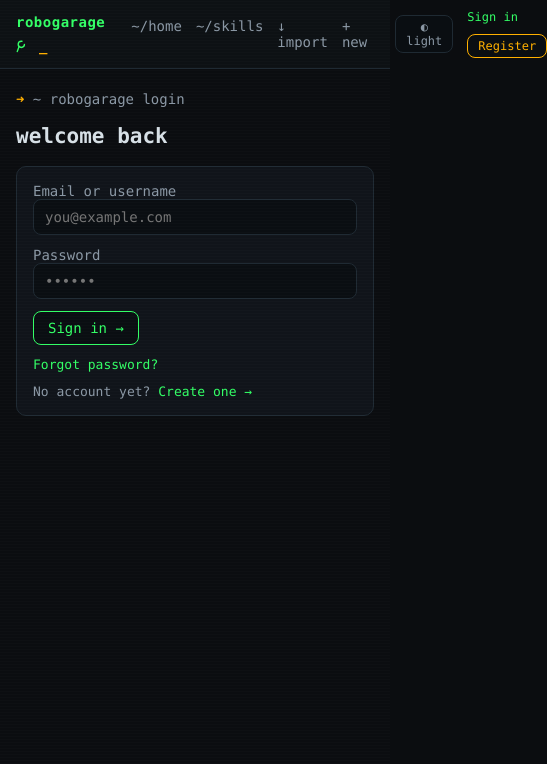
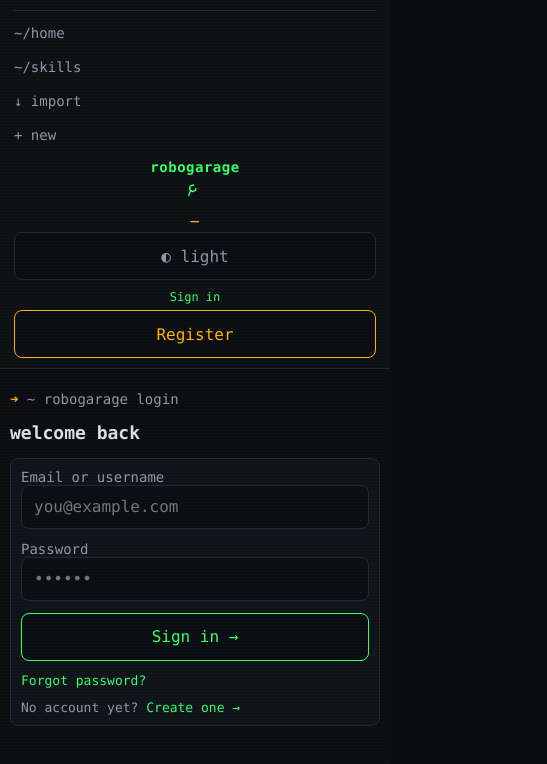
Before and after one commit to Uranio/robogarage, a React (Vite) app in the folder frontend/: page /login in a window 390 px wide. Shown: the top 764 px of the page, 547 px wide, since content can reach past the window. Built offline with nearby package versions, Linux system fonts and the light colour scheme; no server answers.

Commit message:
style: make frontend fully responsive (mobile breakpoints, touch targets, table scroll, topbar stack)

```diff
--- a/frontend/src/index.css
+++ b/frontend/src/index.css
@@ -77,3 +77,102 @@ pre, code { font: inherit; }
 .filebtn:hover { border-color: var(--grn); color: var(--grn); }
 .filebtn input { display: none; }
 .filebtn span { overflow: hidden; text-overflow: ellipsis; white-space: nowrap; }
+
+/* ===== Responsive ===== */
+@media (max-width: 640px) {
+  html { font-size: 15px; } /* previene zoom accidentale su iOS negli input */
+
+  body { font-size: 14px; }
+
+  .wrap { padding: 0 12px 70px; }
+
+  .topbar-in {
+    flex-direction: column;
+    align-items: stretch;
+    gap: 10px;
+    padding: 12px 16px;
+  }
+
+  .topbar-in .logo { order: 1; }
+
+  .topbar-in .nav {
+    order: 2;
+    flex-direction: column;
+    width: 100%;
+    gap: 6px;
+    margin-left: 0;
+    padding-top: 8px;
+    border-top: 1px solid var(--line);
+  }
+  .topbar-in .nav a { display: block; padding: 6px 0; }
+
+  .topbar-in .grow { order: 3; display: none; }
+
+  .topbar-in > button,
+  .topbar-in > span.row {
+    order: 4;
+    width: 100%;
+    text-align: center;
+  }
+
+  .topbar-in .row { justify-content: center; gap: 8px; flex-wrap: wrap; }
+
+  h1 { font-size: 24px !important; margin: 8px 0; }
+  h2 { font-size: 20px !important; }
+
+  .panel { border-radius: 8px; }
+  .pad { padding: 12px; }
+
+  .row { flex-direction: column; align-items: stretch; gap: 8px; }
+  .row > * { width: 100%; }
+
+  input, select, textarea, button {
+    font-size: 16px !important; /* previene zoom iOS */
+    padding: 10px 12px;
+    min-height: 44px; /* touch target minimo */
+  }
+
+  button { width: 100%; }
+
+  /* tabelle con scroll orizzontale invece di uscire dallo schermo */
+  table { display: block; overflow-x: auto; white-space: nowrap; }
+  th, td { white-space: nowrap; padding: 8px 10px; font-size: 13px; }
+
+  .grid2 { grid-template-columns: 1fr !important; gap: 10px; }
+
+  .hero h1 { font-size: 22px !important; }
+
+  .code { font-size: 13px; padding: 10px; }
+
+  .avatar { width: 32px; height: 32px; line-height: 32px; font-size: 16px; }
+
+  pre.grn { font-size: 10px; line-height: 1; } /* ASCII robot più compatto su mobile */
+
+  .filebtn { font-size: 14px; padding: 10px; }
+
+  .badge { font-size: 11px; padding: 2px 8px; }
+}
+
+@media (max-width: 480px) {
+  .wrap { padding: 0 10px 60px; }
+  .pad { padding: 10px; }
+
+  h1 { font-size: 20px !important; }
+  h2 { font-size: 18px !important; }
+
+  .topbar-in { padding: 10px 14px; }
+
+  .grid2 { gap: 8px; }
+
+  textarea { min-height: 140px; }
+
+  .code { font-size: 12px; }
+
+  pre.grn { font-size: 8px; }
+
+  .filebtn span { font-size: 13px; }
+
+  button { min-height: 48px; }
+
+  .topbar-in .row { gap: 6px; }
+}
```
